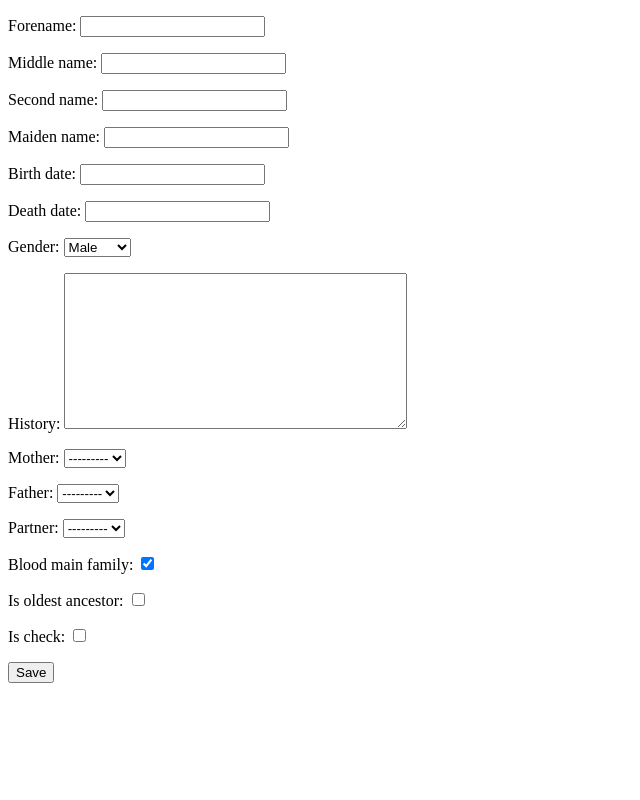
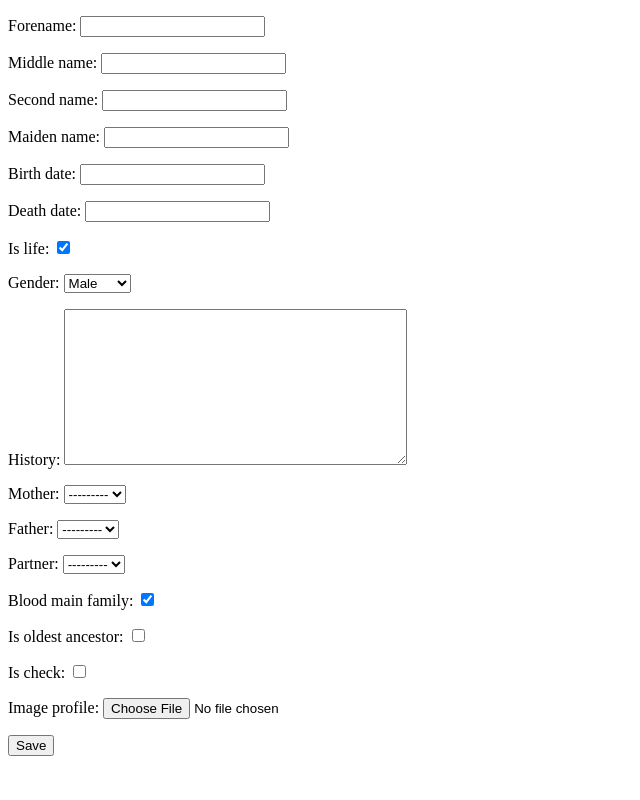
Before and after one commit to MatRos-sf/family_tree, a Django app: page /create/ in a window 1280 px wide. Shown: the whole page, without its empty margins (0-640 px from the left). Run offline with Django 4.2, Linux system fonts and the light colour scheme.

Commit message:
profile image

```diff
--- a/family_tree/settings.py
+++ b/family_tree/settings.py
@@ -9,7 +9,7 @@ https://docs.djangoproject.com/en/4.1/topics/settings/
 For the full list of settings and their values, see
 https://docs.djangoproject.com/en/4.1/ref/settings/
 """
-
+import os.path
 from pathlib import Path
 
 # Build paths inside the project like this: BASE_DIR / 'subdir'.
@@ -38,6 +38,7 @@ INSTALLED_APPS = [
     'django.contrib.messages',
     'django.contrib.staticfiles',
     'member',
+
 
 ]
 
@@ -123,3 +124,6 @@ STATIC_URL = 'static/'
 # https://docs.djangoproject.com/en/4.1/ref/settings/#default-auto-field
 
 DEFAULT_AUTO_FIELD = 'django.db.models.BigAutoField'
+
+MEDIA_URL = 'media/'
+MEDIA_ROOT = os.path.join(BASE_DIR, 'media')
--- a/family_tree/urls.py
+++ b/family_tree/urls.py
@@ -15,8 +15,13 @@ Including another URLconf
 """
 from django.contrib import admin
 from django.urls import path, include
+from django.conf import settings
+from django.conf.urls.static import static
 
 urlpatterns = [
     path('admin/', admin.site.urls),
     path('', include('member.urls')),
 ]
+
+if settings.DEBUG:
+    urlpatterns += static(settings.MEDIA_URL, document_root=settings.MEDIA_ROOT)
--- /dev/null
+++ b/image/admin.py
@@ -0,0 +1,3 @@
+from django.contrib import admin
+
+# Register your models here.
--- /dev/null
+++ b/image/apps.py
@@ -0,0 +1,6 @@
+from django.apps import AppConfig
+
+
+class ImageConfig(AppConfig):
+    default_auto_field = 'django.db.models.BigAutoField'
+    name = 'image'
--- /dev/null
+++ b/image/models.py
@@ -0,0 +1,6 @@
+from django.db import models
+
+class ProfileImage(models.Model):
+
+    image = models.ImageField(default='media/default.png')
+    created = models.DateTimeField(auto_now_add=True)
--- /dev/null
+++ b/image/tests.py
@@ -0,0 +1,3 @@
+from django.test import TestCase
+
+# Create your tests here.
--- /dev/null
+++ b/image/views.py
@@ -0,0 +1,3 @@
+from django.shortcuts import render
+
+# Create your views here.
--- a/member/forms.py
+++ b/member/forms.py
@@ -3,10 +3,6 @@ from django import forms
 from .models import Person
 
 class PersonForm(forms.ModelForm):
-    #birth = forms.DateField(required=False)
     class Meta:
         model = Person
         fields = '__all__'
-        # fields = ['forename', 'middle_name', 'second_name', 'maiden_name', 'birth', 'death_date',
-        #           'gender', 'history', 'mother', 'father', 'partner', 'blood_main_family', 'is_oldest_ancestor',
-        #           'is_check']
--- a/member/models.py
+++ b/member/models.py
@@ -3,6 +3,7 @@ from django.core.exceptions import ValidationError
 from django.urls import reverse
 from django.utils import timezone
 from django.db.models import Q
+
 
 
 class Person(models.Model):
@@ -18,8 +19,9 @@ class Person(models.Model):
     maiden_name = models.CharField(max_length=100, null=True, blank=True)
 
     birth_date = models.DateField(null=True, blank=True)
-    #birth_date = models.ForeignKey(Event, on_delete=models.CASCADE, null=True, blank=True)
     death_date = models.DateField(null=True, blank=True)
+    is_life = models.BooleanField(default=True)
+
     gender = models.CharField(
         max_length=1,
         choices=GENDER_CHOICE,
@@ -37,6 +39,8 @@ class Person(models.Model):
     created = models.DateTimeField(auto_now_add=True)
 
     is_check = models.BooleanField(default=False)
+
+    image_profile = models.ImageField(default='default.png')
 
     def __str__(self):
         return self.forename + ' ' + self.second_name
@@ -93,7 +97,6 @@ class Person(models.Model):
             if grandpa:     grandparents.append(grandpa)
         return grandparents
 
-
     def name(self):
         " name_middleName_second_name_(maiden_name)"
         maiden_name = " (" + self.maiden_name + ")" if self.maiden_name else None
@@ -114,9 +117,11 @@ class Person(models.Model):
 
         return grandchildren
 
-
-
-
+    def check_is_life(self):
+        """Check person is life"""
+        if self.is_life and self.death_date:
+            self.is_life = False
+        return self.is_life
 
 
 
--- a/member/relations.py
+++ b/member/relations.py
@@ -0,0 +1,4 @@
+from .models import Person
+
+def set_partner(id):
+    ...
--- a/member/templates/member/member_detail.html
+++ b/member/templates/member/member_detail.html
@@ -94,7 +94,7 @@
             {% endif %}
             {% if object.birth_date %}
                 <dt class="col-sm-3">Birth Date</dt>
-                <dd class="col-sm-9">{{ object.birth_date.date }}</dd>
+                <dd class="col-sm-9">{{ object.birth_date }}</dd>
             {% endif %}
             {% if object.death_date %}
                 <dt class="col-sm-3">Death Date</dt>
--- a/member/templates/member/search_result.html
+++ b/member/templates/member/search_result.html
@@ -7,7 +7,7 @@
         <li class="list-group list-group-flush">
             {% for person in object_list  %}
                 <a href="{{ person.get_absolute_url }}" class="list-group-item">
-                    {% include "member/card.html" with person=person %}
+                    {{ person }}
                 </a>
             {% endfor %}
         </li>
```
Also changed, not shown: member/templates/member/card.html (+5 -2 lines), member/views.py (+0 -13 lines), image/__init__.py (added), image/migrations/__init__.py (added), media/default.png (added).
